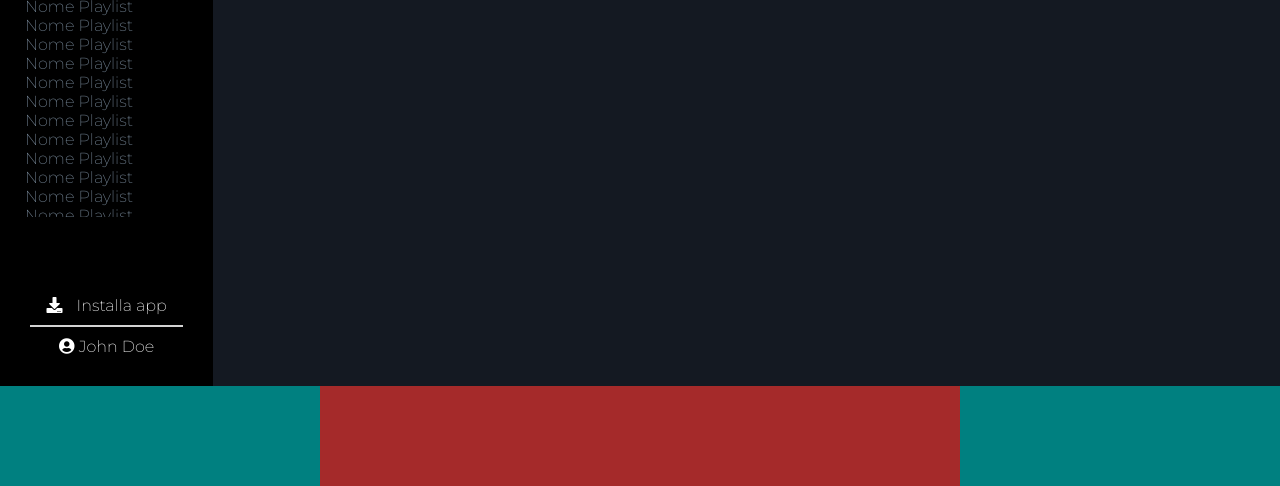
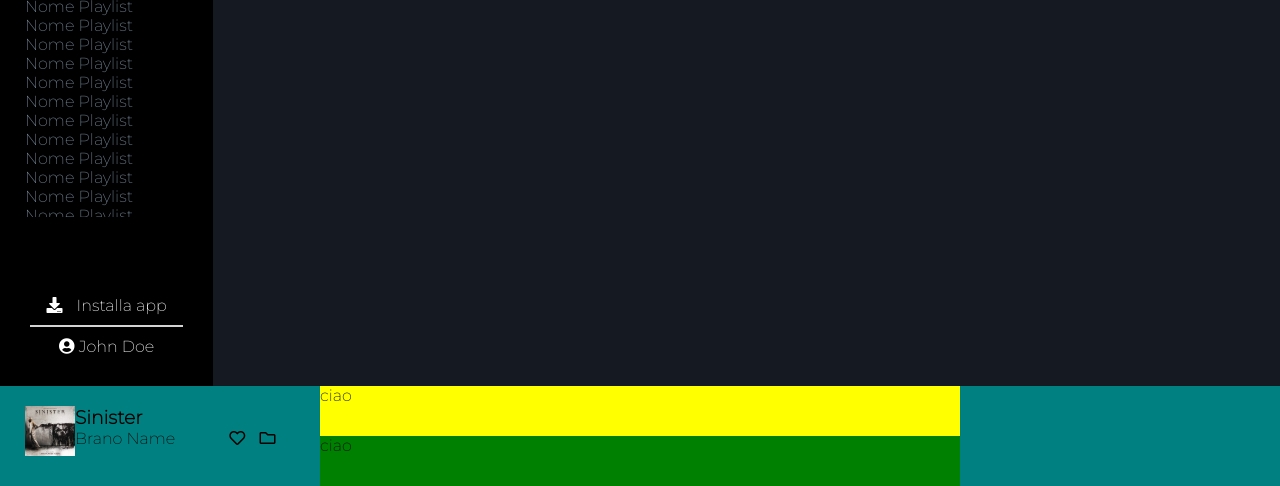
Before and after one commit to EdoardoRagazzi/html-css-spotifyweb, a plain HTML site: page index.html in a window 1280 px wide. Shown: the part 314-800 px from the top of the page. Drawn offline with Linux system fonts and the light colour scheme.

Commit message:
footer center

```diff
--- a/css/style.css
+++ b/css/style.css
@@ -108,11 +108,17 @@ li i{
     color: lightslategray;
 
 }
+.left img{
+    float: left;
+    display: inline-block;
+    height: 50px;
 
+}
 .pfixed .left{
     background-color: teal;
-    width: 20%;
+    width: 5%;
     height: 100px ;
+    vertical-align: middle;
 }
 .pfixed .center{
     background-color:brown;
@@ -120,3 +126,18 @@ li i{
 .pfixed .right{
     background-color:teal;
 }
+.heartfolder{
+
+}
+
+
+.yellow{
+    background-color: yellow;
+    height: 50%;
+    width: 100%;
+}
+.green{
+    background-color: green;
+    height: 50%;
+    width: 100%;
+}
--- a/index.html
+++ b/index.html
@@ -97,10 +97,25 @@
             <div class="row">
                 <div class="col-xs-12">
                     <div class="row justify-between">
-                        <div class="col-xs-3 left ">
+                        <div class="col-xs-3 left clearfix fleft pl-25 pt-20">
+                            <div class="img"><img src="img/sinister.jpeg" alt=""></div>
+
+                            <h3>Sinister</h3>
+                            <span>Brano Name</span>
+                            <span class="heartfolder pl-50"><i class="far fa-heart pr-10"></i>
+                                <i class="far fa-folder"></i></span>
+
 
                         </div>
                         <div class="col-xs-6 center">
+                            <div class="row yellow">
+                                <div class="col-xs-12 ">ciao
+
+                                </div>
+                            </div>
+                            <div class="row green">
+                                <div class="col-xs-12 ">ciao</div>
+                            </div>
 
                         </div>
                         <div class="col-xs-3 right">
```
